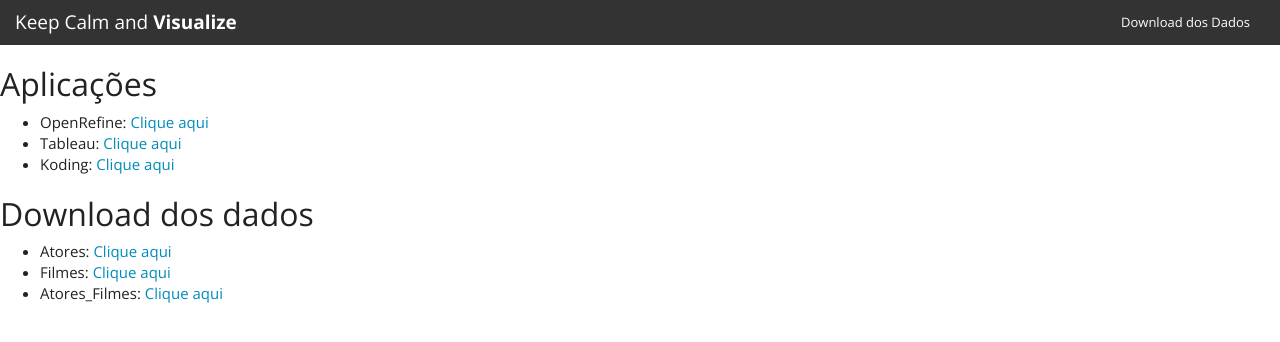
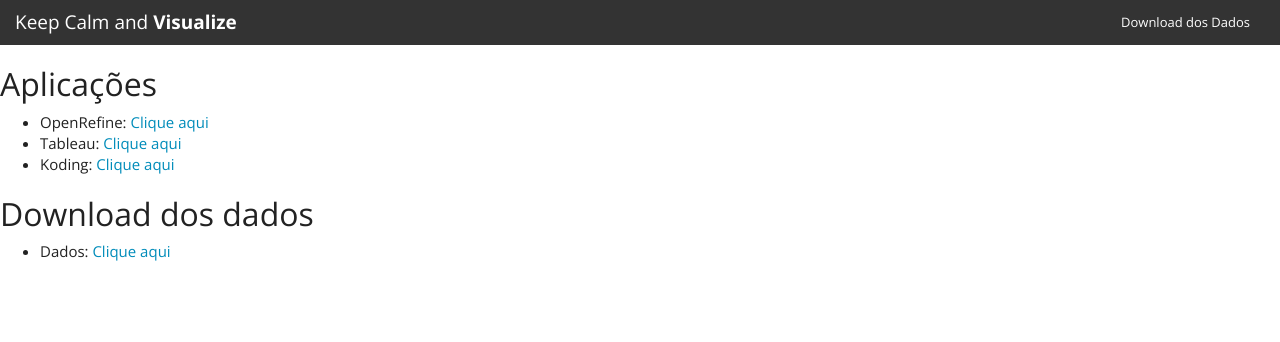
Before and after one commit to gxferreira/keepcalmandvis, a website: page download.html in a window 1280 px wide. Drawn offline with nearby package versions, Linux system fonts and the light colour scheme.

Commit message:
Update download.html

```diff
--- a/download.html
+++ b/download.html
@@ -26,8 +26,6 @@
 
 	<h2>Download dos dados</h2>
 	<ul>
-		<li>Atores: <a href="dados/atores.csv" download>Clique aqui</a></li>
-		<li>Filmes: <a href="dados/filmes.csv" download>Clique aqui</a></li>
-		<li>Atores_Filmes: <a href="dados/atores_filmes.csv">Clique aqui</a></li>
+		<li>Dados: <a href="dados/imdb.csv" download>Clique aqui</a></li>
 	</ul>
 </body>
```
